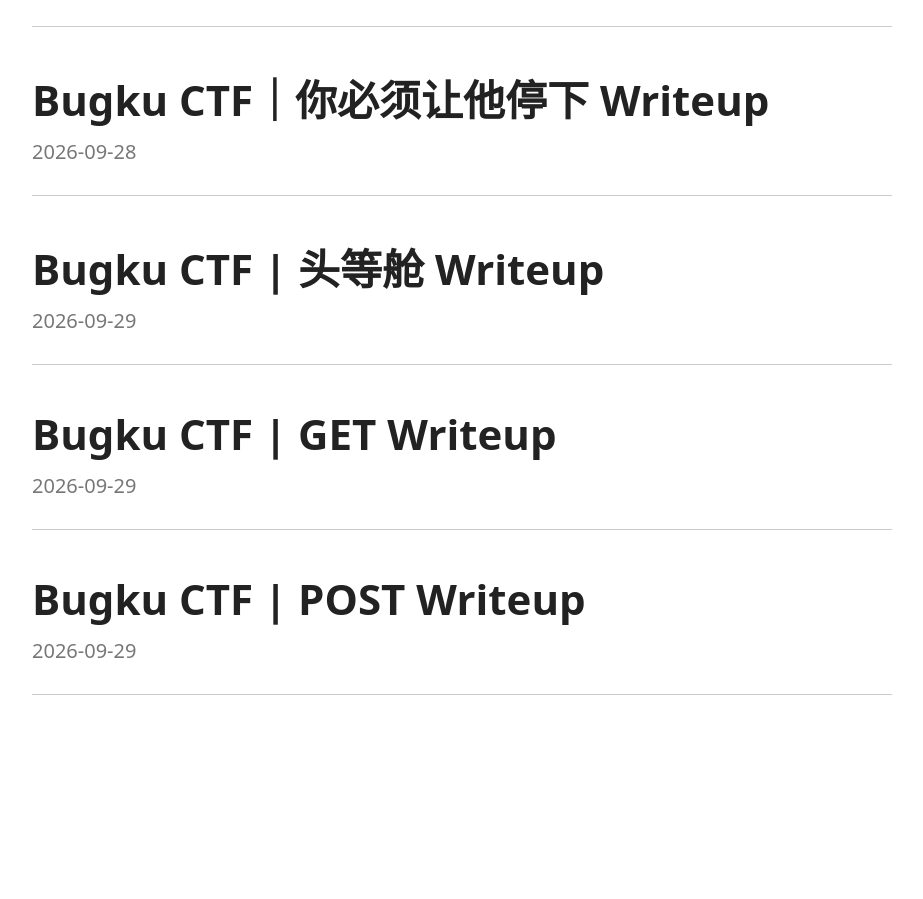
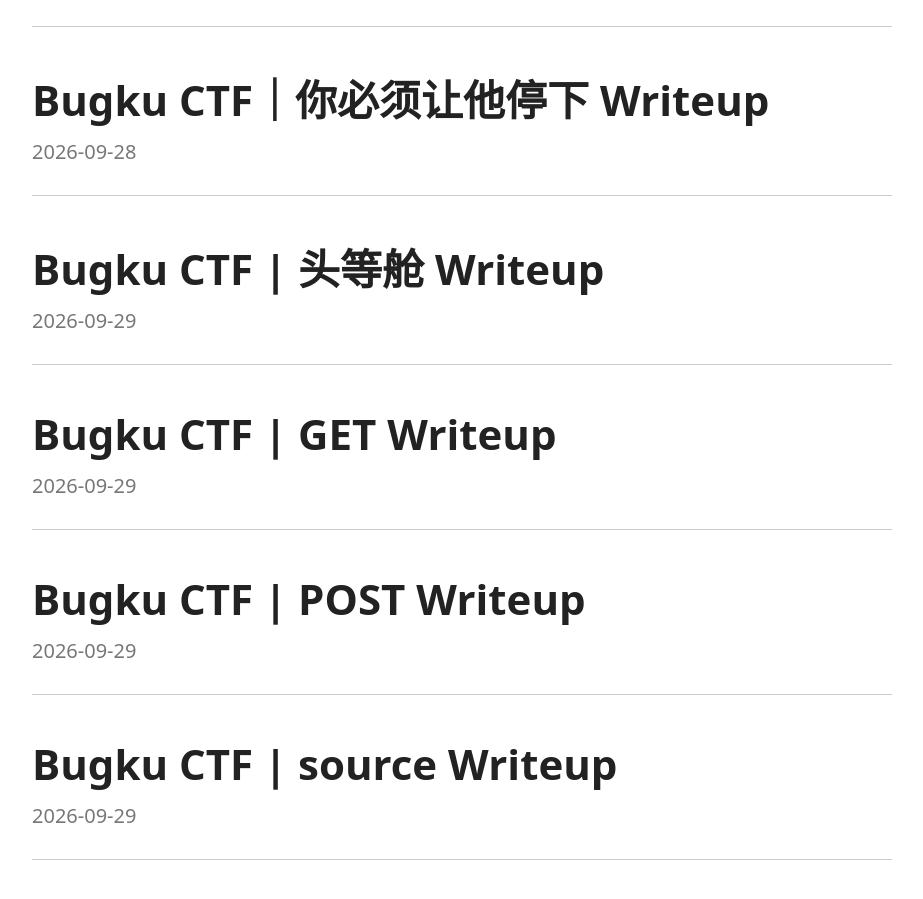
Before and after one commit to xiadie174/xiadie-s-, a Jekyll site: the page index.html, which Jekyll copies as it is, in a window 1280 px wide and 900 px high, scrolled down 1012 px. Shown: the whole window, without its empty margins (178-1101 px from the left). Built offline with Jekyll 4.4.1, drawn with Linux system fonts in a browser that asks for light colours; before the commit the page ends 1747 px from its top, so only the background shows below that.

Commit message:
Add new post item for Bugku CTF source Writeup

```diff
--- a/index.html
+++ b/index.html
@@ -71,6 +71,10 @@
     <a class="post-title" href="posts/post8.html">Bugku CTF | POST Writeup</a >
     <div class="post-date">2026-09-29</div>
 </div>
+        <div class="post-item">
+    <a class="post-title" href="posts/post9.html">Bugku CTF | source Writeup</a >
+    <div class="post-date">2026-09-29</div>
+</div>
     </div>
 </body>
 </html>
```
